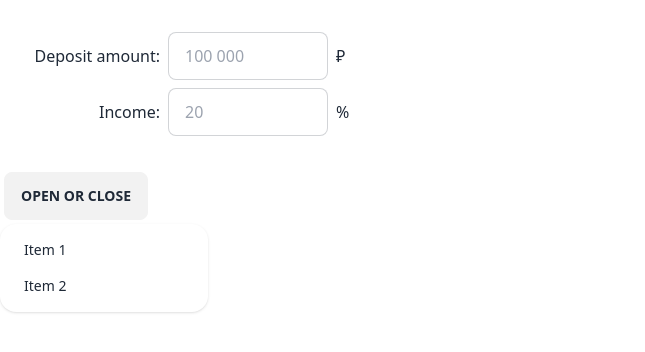
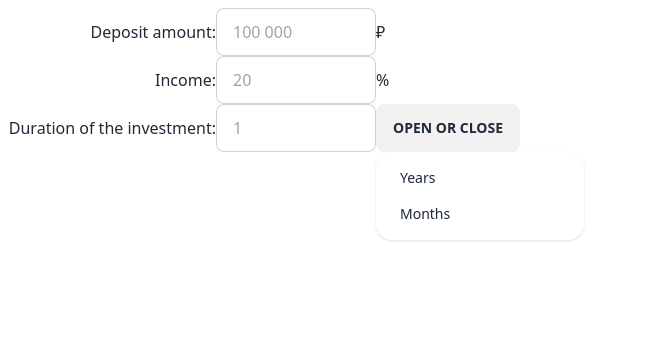
Before and after one commit to Myslitel666/Smart-Investor, a SvelteKit app: page / in a window 1280 px wide. Both pictures are taken after a click on the heading "OPEN OR CLOSE". Shown: the top 352 px of the page, without its empty margins (0-645 px from the left). Built offline with nearby package versions, Linux system fonts and the light colour scheme.

Commit message:
Indentation is automated.

```diff
--- a/src/routes/+page.svelte
+++ b/src/routes/+page.svelte
@@ -1,41 +1,70 @@
 <script>
+  let isOpen = false;
+
+  function toggleDropdown() {
+    isOpen = true;
+  }
+
+  function closeDropdown() {
+    isOpen = false;
+  }
+
   function handleInput(event) {
     // Удаляем все символы, кроме цифр
     event.target.value = event.target.value.replace(/\D/g, "");
   }
+
+  let m = 2;
+  let mb = `mb-${m}`;
+  let mr = `mr-${m}`;
 </script>
 
-<div class="p-8">
-  <div class="flex items-center mb-2">
-    <p class="w-32 text-right mr-2">Deposit amount:</p>
+<div class={`p-${m}`}>
+  <div class="flex items-center {mb}">
+    <p class="w-52 text-right {mr}">Deposit amount:</p>
     <!-- Установим фиксированную ширину для метки -->
     <input
       on:input={handleInput}
       type="text"
       placeholder="100 000"
-      class="input input-bordered w-40"
+      class="input input-bordered w-40 {mr}"
     />
-    <p class="ml-2">₽</p>
+    <p>₽</p>
   </div>
-  <div class="flex items-center">
-    <p class="w-32 text-right mr-2">Income:</p>
+  <div class="flex items-center {mb}">
+    <p class="w-52 text-right {mr}">Income:</p>
     <!-- Установим фиксированную ширину для метки -->
     <input
       on:input={handleInput}
       type="text"
       placeholder="20"
-      class="input input-bordered w-40"
+      class="input input-bordered w-40 {mr}"
     />
-    <p class="ml-2">%</p>
+    <p>%</p>
   </div>
-</div>
+  <div class="flex items-center {mb}">
+    <p class="w-52 text-right {mr}">Duration of the investment:</p>
+    <!-- Установим фиксированную ширину для метки -->
+    <input
+      on:input={handleInput}
+      type="text"
+      placeholder="1"
+      class="input input-bordered w-40 {mr}"
+    />
 
     <details class="dropdown">
-  <summary class="btn m-1">open or close</summary>
+      <summary class="btn" on:click={toggleDropdown}>open or close</summary>
+      {#if isOpen}
         <ul
           class="menu dropdown-content bg-base-100 rounded-box z-[1] w-52 p-2 shadow"
         >
-    <li><a>Item 1</a></li>
-    <li><a>Item 2</a></li>
+          <li><a on:click={closeDropdown}>Years</a></li>
+          <li><a on:click={closeDropdown}>Months</a></li>
         </ul>
+      {/if}
     </details>
+
+    <style>
+    </style>
+  </div>
+</div>
```
Lines whose indentation alone changed are shown as unchanged.
